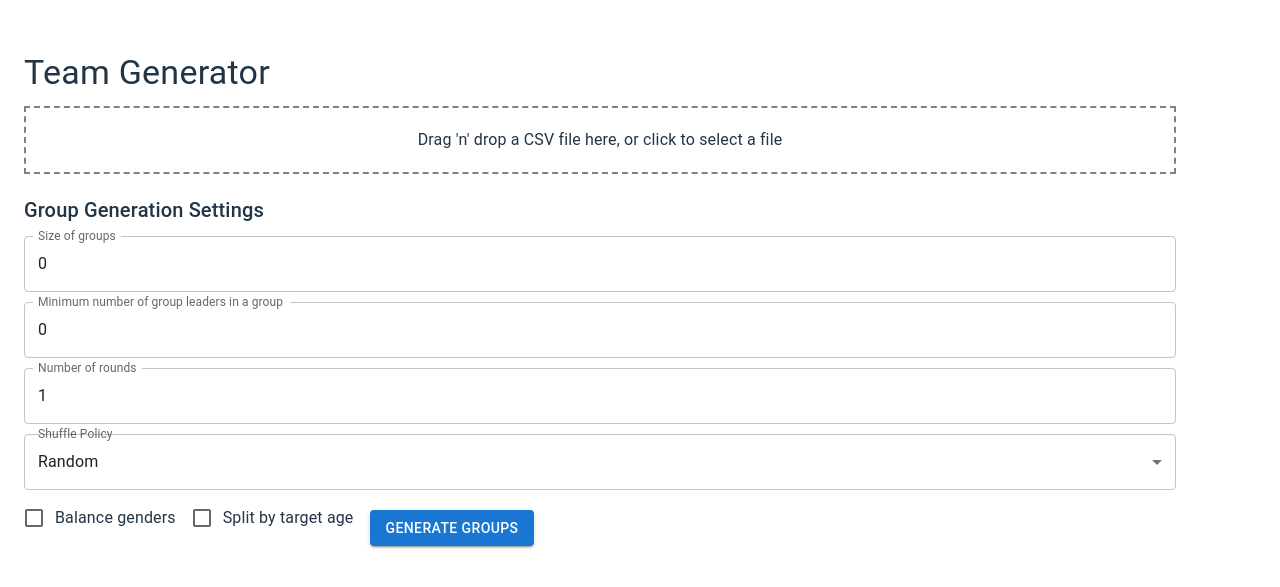
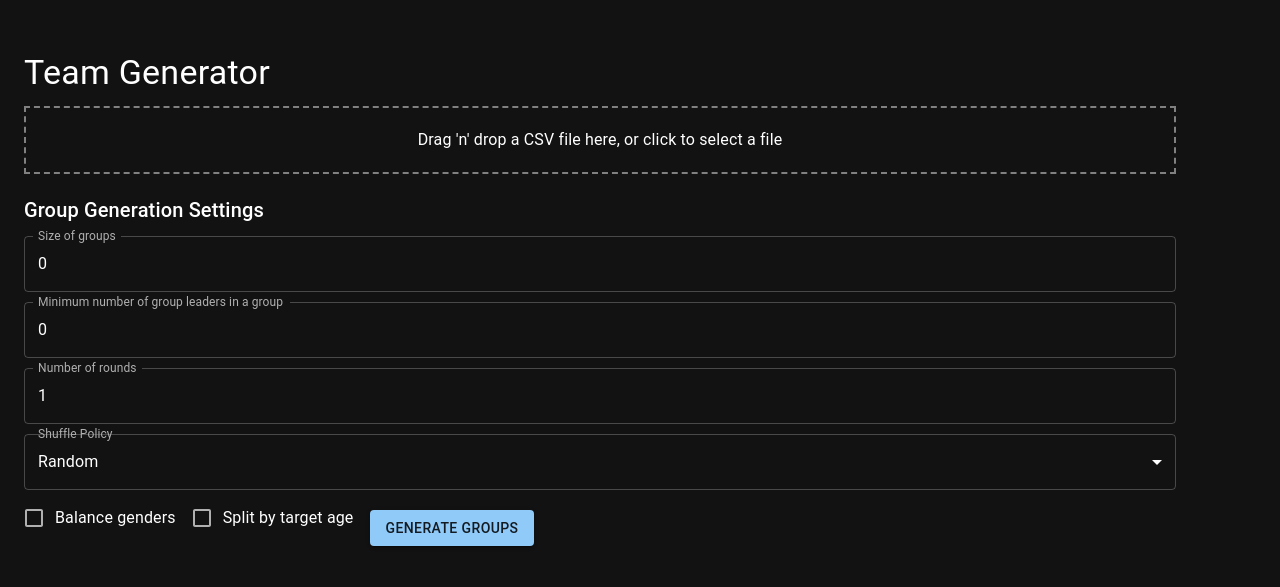
Before and after one commit to dekvidet/group-generator, a React (Vite) app: page / in a window 1280 px wide. Shown: the part 101-688 px from the top of the page. Built offline with nearby package versions, Linux system fonts and the light colour scheme.

Commit message:
adjust dark theme

```diff
--- a/src/main.tsx
+++ b/src/main.tsx
@@ -1,10 +1,17 @@
+
 import React from 'react';
 import ReactDOM from 'react-dom/client';
 import App from './App';
 import './index.css';
+import { ThemeProvider } from '@mui/material/styles';
+import CssBaseline from '@mui/material/CssBaseline';
+import darkTheme from './theme';
 
 ReactDOM.createRoot(document.getElementById('root')!).render(
   <React.StrictMode>
-    <App />
+    <ThemeProvider theme={darkTheme}>
+      <CssBaseline />
+      <App />
+    </ThemeProvider>
   </React.StrictMode>,
 );
--- /dev/null
+++ b/src/theme.ts
@@ -0,0 +1,24 @@
+
+import { createTheme } from '@mui/material/styles';
+
+const darkTheme = createTheme({
+  palette: {
+    mode: 'dark',
+    primary: {
+      main: '#90caf9',
+    },
+    secondary: {
+      main: '#f48fb1',
+    },
+    background: {
+      default: '#121212',
+      paper: '#1e1e1e',
+    },
+    text: {
+      primary: '#ffffff',
+      secondary: '#b0b0b0',
+    },
+  },
+});
+
+export default darkTheme;
```
Also changed, not shown: 1 other file (tests, documents, lock files or other folders).
